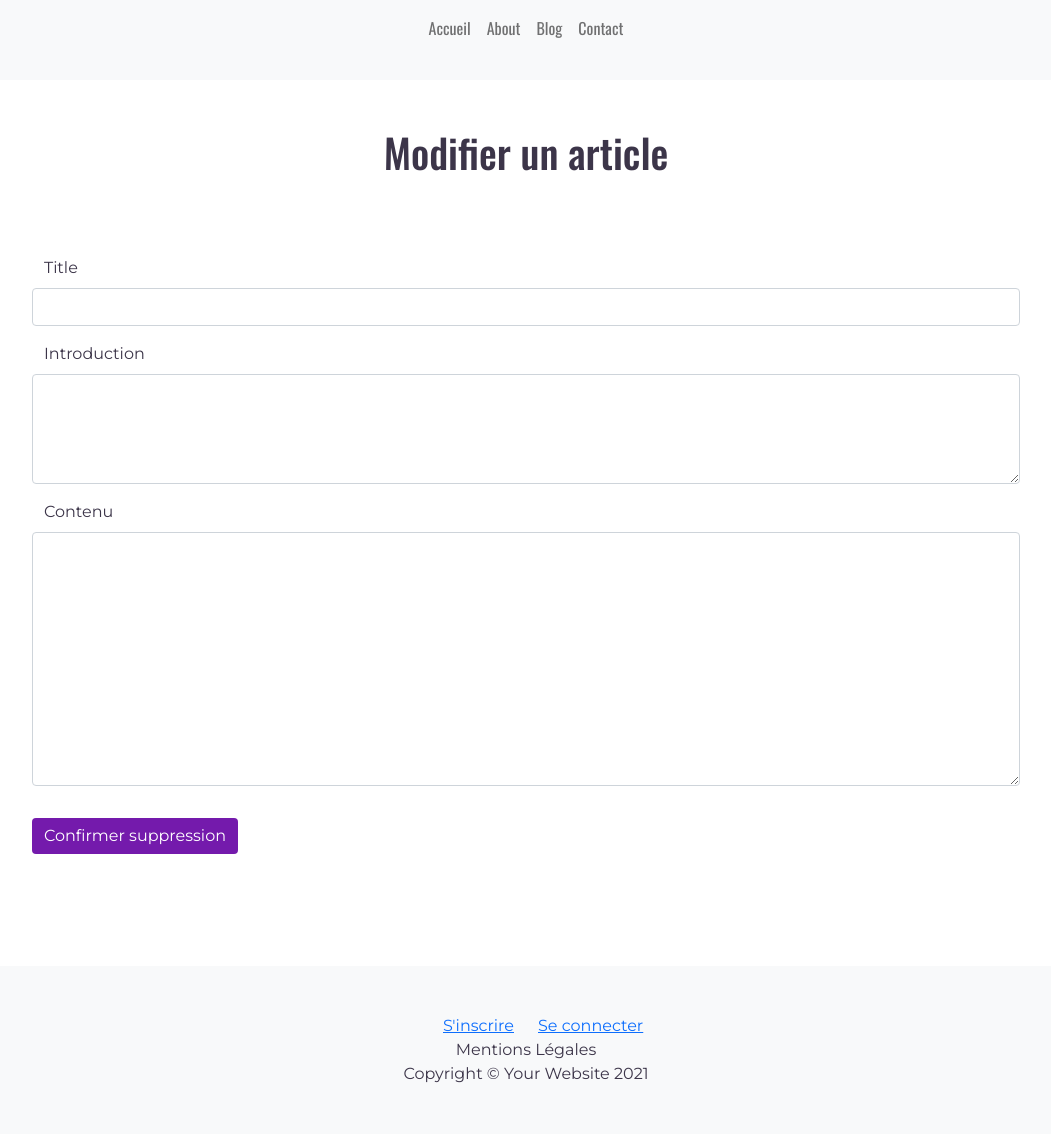
After one commit to CharB-22/OC-blog-professionnel, a PHP site: template App/View/AdminDeletePostView.php in a window 1280 px wide. The commit adds this page. Shown: the whole page, without its empty margins (114-1165 px from the left). Run offline with PHP 8.4, Linux system fonts and the light colour scheme; the template is opened without the code that fills it, so the values that code supplies are empty.

Commit message:
Create the DeletePost journey

```diff
--- /dev/null
+++ b/App/View/AdminDeletePostView.php
@@ -0,0 +1,25 @@
+<?php $this->title = "Modifier le post" ?>
+
+<h1 class="text-center mb-3">Modifier un article</h1>
+
+<div>
+    <form method="post" action="index.php?route=adminDeletePost&id=<?= htmlspecialchars($postToDelete->getId());?>" class="p-md-5 p-xs-3">
+        <div class="row m-3">
+            <label for="title" class="form-label">Title</label>
+            <input type="text" class="form-control" id="title" name="title" value="<?= htmlspecialchars($postToDelete->getTitle());?>" aria-describedby="postTitle">
+        </div>
+        <div class="row m-3">
+            <label for="excerpt" class="form-label">Introduction</label>
+            <textarea class="form-control" id="excerpt" name="excerpt" rows="4" cols="50" aria-describedby="postExcerpt">
+                <?= htmlspecialchars($postToDelete->getExcerpt());?>
+            </textarea>
+        </div>
+        <div class="row m-3">
+            <label for="content" class="form-label">Contenu</label>
+            <textarea class="form-control" id="content" name="content" rows="10" cols="50" aria-describedby="Content">
+                <?= htmlspecialchars($postToDelete->getContent());?>
+            </textarea>
+        </div>
+        <button type="submit" name="deletePost" class="btn btn-primary m-3">Confirmer suppression</button>
+    </form>
+</div>
--- a/App/View/AdminPostListView.php
+++ b/App/View/AdminPostListView.php
@@ -16,7 +16,7 @@
             <div class="d-flex flex-column flex-md-row">
                 <!-- To update with the correct route-->
                 <a href="index.php?route=adminUpdatePost&id=<?= htmlspecialchars($post->getId());?>" class="btn btn-primary m-3">Modifier l'article</a>
-                <a href="index.php?route=adminUpdatePost&id=<?= htmlspecialchars($post->getId());?>" class="btn btn-primary m-3">Supprimer l'article</a>
+                <a href="index.php?route=adminDeletePost&id=<?= htmlspecialchars($post->getId());?>" class="btn btn-primary m-3">Supprimer l'article</a>
             </div>
         </div>
     </div>
--- a/config/Router.php
+++ b/config/Router.php
@@ -44,6 +44,9 @@
                     case 'adminUpdatePost':
                         $this->backendController->getAdminUpdatePost($_GET['id']);
                         break;
+                    case 'adminDeletePost':
+                        $this->backendController->getAdminDeletePost($_GET['id']);
+                        break;
                     default:
                         $this->frontendController->getHome();
                         break;
```
Also changed, not shown: App/Controller/BackendController.php (+24 -0 lines), App/Model/PostManager.php (+11 -0 lines).
